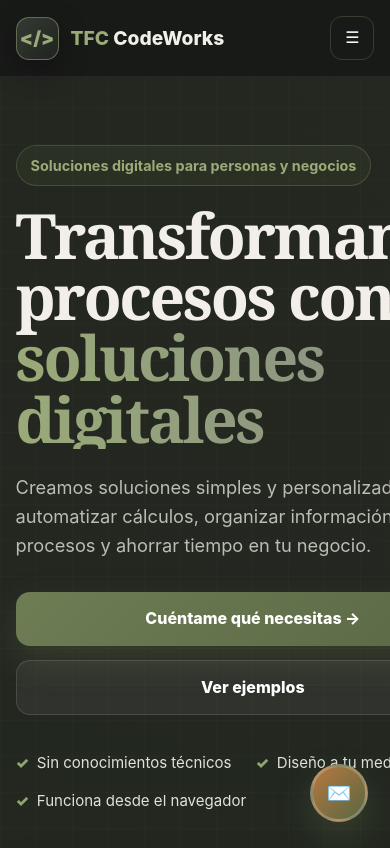
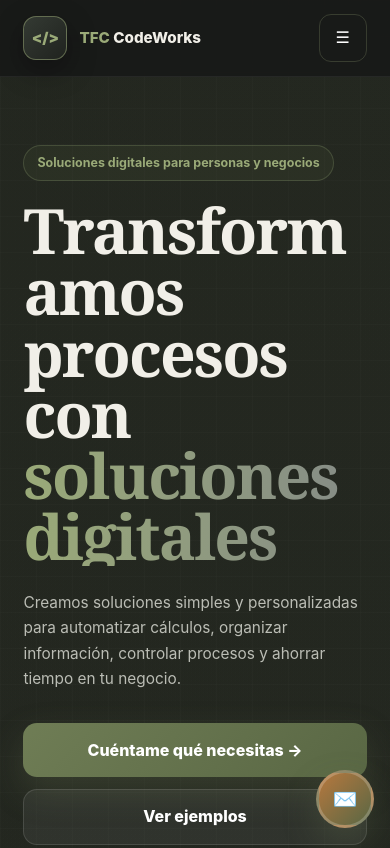
Before and after one commit to franciscoau/tfc-codeworks, a plain HTML site: page index.html in a window 390 px wide. Shown: the top 848 px of the page. Drawn offline with nearby package versions, Linux system fonts and the light colour scheme.

Commit message:
Add mobile responsiveness styles to index.html

```diff
--- a/index.html
+++ b/index.html
@@ -935,6 +935,157 @@
     .form-status.success {display:block;color:#EAF0E3;background:rgba(111,125,85,.22);border:1px solid rgba(154,170,120,.45);}
     .form-status.error {display:block;color:#F5E6E3;background:rgba(158,74,61,.18);border:1px solid rgba(190,98,82,.45);}
     .btn[disabled] {opacity:.65;cursor:wait;transform:none;}
+
+
+    /* Ajustes móviles TFC CodeWorks */
+    html, body {
+      max-width: 100%;
+      overflow-x: hidden;
+    }
+
+    @media (max-width: 760px) {
+      .container {
+        width: min(90%, var(--max-width));
+      }
+
+      .site-header .nav {
+        min-width: 0;
+      }
+
+      .brand {
+        min-width: 0;
+        font-size: 1rem;
+      }
+
+      .brand-mark {
+        flex: 0 0 auto;
+      }
+
+      .hero {
+        padding: 52px 0 58px;
+      }
+
+      .hero-grid {
+        gap: 40px;
+      }
+
+      .hero-grid > * {
+        min-width: 0;
+      }
+
+      .hero .eyebrow {
+        max-width: 100%;
+        white-space: normal;
+        line-height: 1.3;
+        padding: 9px 13px;
+        font-size: 0.82rem;
+      }
+
+      .hero h1 {
+        font-size: clamp(2.65rem, 12vw, 3.65rem);
+        line-height: 0.98;
+        letter-spacing: -0.035em;
+        overflow-wrap: anywhere;
+        word-break: normal;
+      }
+
+      .hero h1 .gradient {
+        display: block;
+      }
+
+      .hero-copy {
+        font-size: 1rem;
+        line-height: 1.65;
+        max-width: 100%;
+      }
+
+      .hero-actions {
+        width: 100%;
+        gap: 12px;
+      }
+
+      .hero-actions .btn {
+        width: 100%;
+        min-height: 54px;
+        padding-inline: 16px;
+        text-align: center;
+      }
+
+      .hero-points {
+        display: grid;
+        grid-template-columns: 1fr;
+        gap: 12px;
+        width: 100%;
+      }
+
+      .hero-points span {
+        width: 100%;
+      }
+
+      .mockup {
+        width: 100%;
+        max-width: 100%;
+        min-width: 0;
+      }
+
+      .section-title,
+      .contact-copy,
+      .contact-form,
+      .card,
+      .catalog-card,
+      .faq-item {
+        min-width: 0;
+        max-width: 100%;
+      }
+
+      .section h2 {
+        font-size: clamp(2rem, 10vw, 2.8rem);
+        overflow-wrap: anywhere;
+      }
+
+      .floating-contact,
+      .whatsapp {
+        right: 16px;
+        bottom: 16px;
+      }
+    }
+
+    @media (max-width: 430px) {
+      .container {
+        width: 88%;
+      }
+
+      .hero h1 {
+        font-size: clamp(2.35rem, 11.5vw, 3.05rem);
+        letter-spacing: -0.03em;
+      }
+
+      .hero .eyebrow {
+        font-size: 0.78rem;
+      }
+
+      .hero-copy {
+        font-size: 0.96rem;
+      }
+
+      .nav {
+        gap: 10px;
+      }
+
+      .brand {
+        font-size: 0.95rem;
+      }
+
+      .brand-mark {
+        width: 44px;
+        height: 44px;
+      }
+
+      .menu-button {
+        width: 48px;
+        height: 48px;
+      }
+    }
 
     /* Responsive */
 
```
